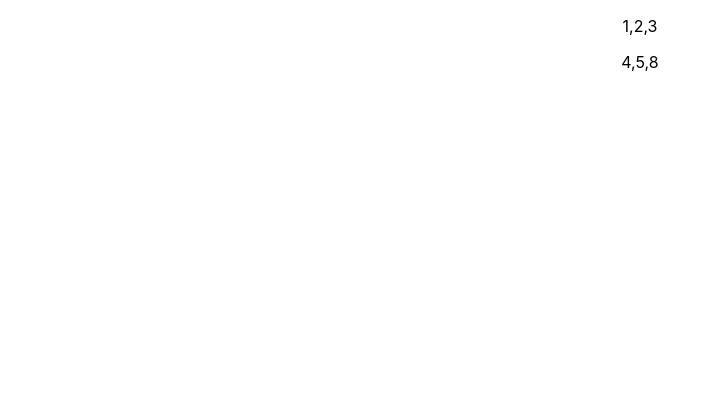
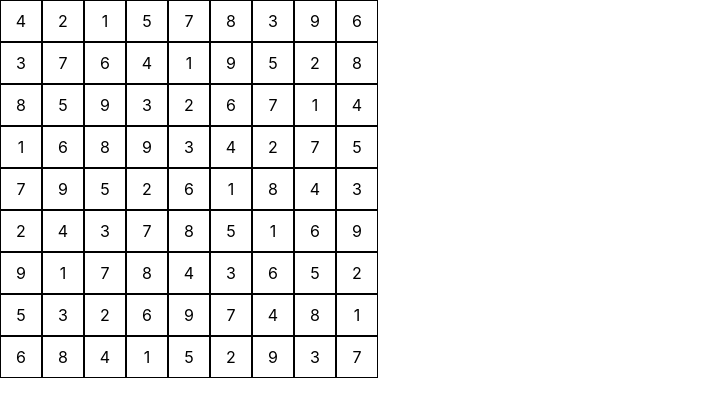
Before and after one commit to MrMagicPickle/sudoku, a React (Create React App) app in the folder app/: page / in a window 1280 px wide. Shown: the top 416 px of the page, without its empty margins (0-721 px from the left). Built offline with nearby package versions, Linux system fonts and the light colour scheme.

Commit message:
Draw grid

```diff
--- a/app/src/App.tsx
+++ b/app/src/App.tsx
@@ -6,7 +6,8 @@ import Sudoku from './Sudoku';
 function App() {
   return (
     <div className="App">
-      <Sudoku puzzle={[[1,2,3], [4,5,8]]}/>
+      {/* <Sudoku puzzle={[[1,2,3], [4,5,8]]}/> */}
+      <Sudoku/>
     </div>
   );
 }
--- /dev/null
+++ b/app/src/Sudoku.css
@@ -0,0 +1,13 @@
+
+.row {
+  display: flex;
+}
+
+.cell {
+  border: 1px solid black;
+  width: 40px;
+  height: 40px;
+  display: flex;
+  justify-content: center;
+  align-items: center;
+}
--- a/app/src/Sudoku.tsx
+++ b/app/src/Sudoku.tsx
@@ -1,12 +1,26 @@
-function Sudoku({
-  puzzle
-}: {
-  puzzle: number[][]
-}) {
+import { buildGridFromPuzzle, buildHints, makepuzzle, solvepuzzle } from "./sudoku-logic";
+import './Sudoku.css';
+
+function Sudoku() {
+  const completePuzzle = solvepuzzle(Array(81).fill(null))!;
+  const puzzleState = makepuzzle(completePuzzle);
+  const grid = buildGridFromPuzzle(completePuzzle);
+  const {
+    hintGroups,
+    hintValuesPerGroup,
+  } = buildHints(completePuzzle);
+  console.log(JSON.stringify(hintGroups), '<< hg');
+  console.log(JSON.stringify(hintValuesPerGroup), '<< hvpg');
 
   const render = () => {
-    return puzzle.map((row, index) => {
-      return <p key={index}>{row.join(',')}</p>;
+    return grid.map((row, rowIndex) => {
+      return <div className="row" key={rowIndex}>
+        {
+          row.map((cell, colIndex) => {
+            return <div className="cell" key={`cell-${rowIndex}-${colIndex}`}>{ cell }</div>
+          })
+        }
+      </div>
     });
   }
 
--- a/app/src/sudoku-logic.ts
+++ b/app/src/sudoku-logic.ts
@@ -448,6 +448,21 @@ const prettyPrintGrid = (grid: number[][]): void => {
   });
 }
 
+const buildGridFromPuzzle = (puzzle: number[]): number[][] => {
+  let count = 0;
+  const grid: number[][] = [];
+  for (let i = 0; i<9; i++) {
+    const gridArr = [];
+    for (let j = 0; j<9; j++) {
+      /* Have to +1 here bc the puzzle generator generates numbers from [0..8] */
+      gridArr.push(puzzle[count] + 1);
+      count += 1;
+    }
+    grid.push(gridArr);
+  }
+  return grid;
+}
+
 const buildHints = (puzzle: number[]): {
   hintGroups: Record<string, number[][]>,
   hintValuesPerGroup: Record<string, number>,
@@ -589,4 +604,5 @@ export {
   makepuzzle,
   solvepuzzle,
   buildHints,
+  buildGridFromPuzzle,
 };
```
